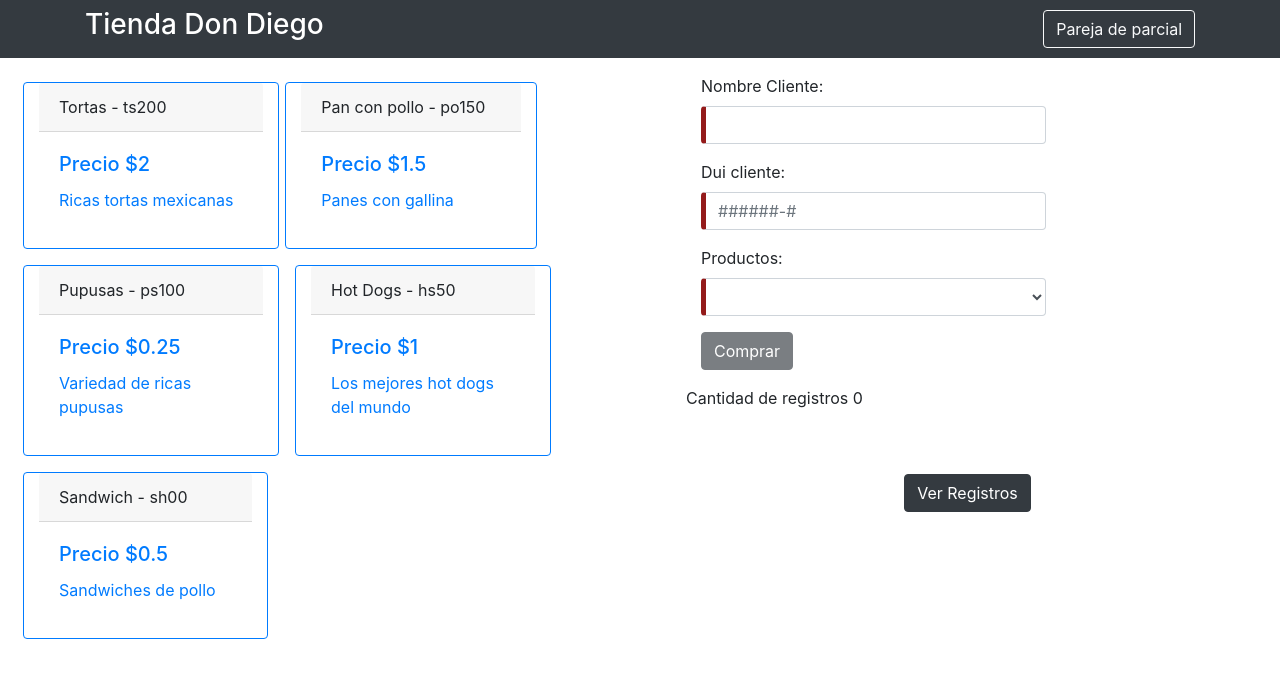
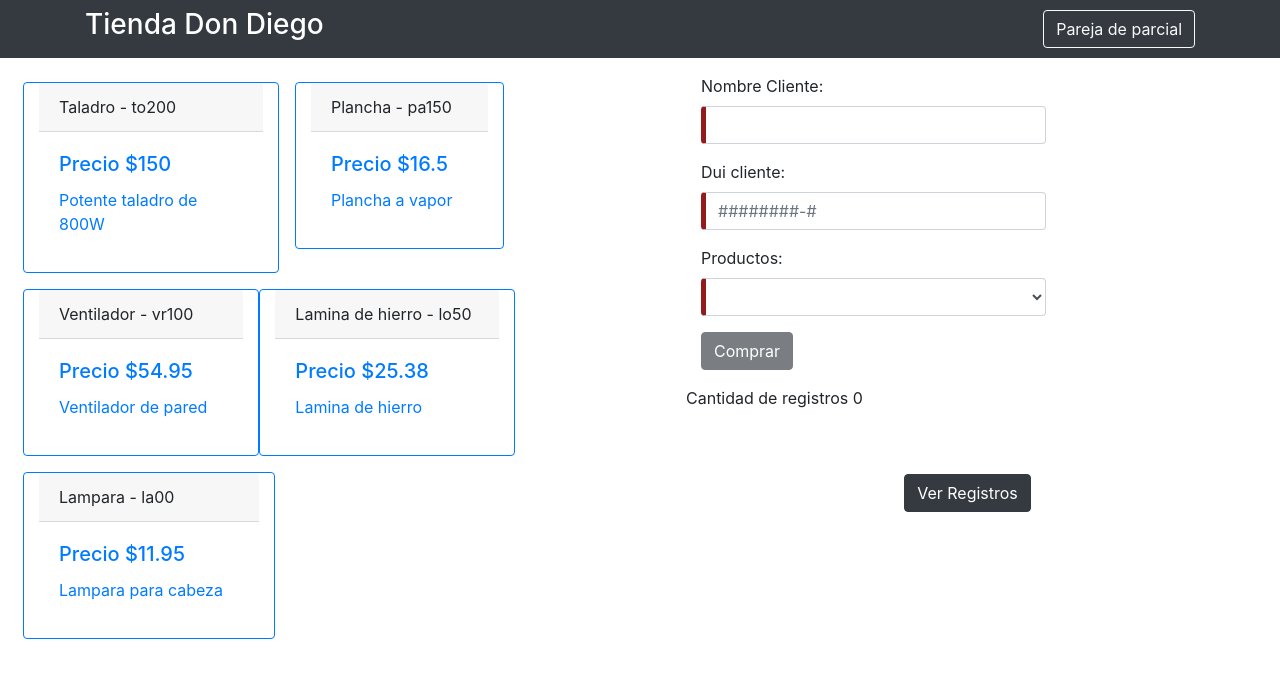
Before and after one commit to carloshdz99/parcial1-dps, an Angular app: page / in a window 1280 px wide. Shown: the top 678 px of the page. Built offline with nearby package versions, Linux system fonts and the light colour scheme.

Commit message:
validacion por dui

```diff
--- a/src/app/form-compras/form-compras.component.html
+++ b/src/app/form-compras/form-compras.component.html
@@ -75,7 +75,7 @@
                         <div class="form-group col-sm-8">
                             <label>Dui cliente:</label>
                             <input type="text" required name="duiCliente" [(ngModel)]="duiCliente" #duivalidar="ngModel"
-                                name="dui" class="form-control" pattern="[0-9]{6}\-[0-9]{1}" placeholder="######-#">
+                                name="dui" class="form-control" pattern="[0-9]{8}\-[0-9]{1}" placeholder="########-#">
                             <div *ngIf="duivalidar.invalid && (duivalidar.dirty || duivalidar.touched)">
                                 <p class="text-danger">Formato invalido</p>
                             </div>
@@ -86,7 +86,7 @@
                         <div class="form-group col-sm-8">
                             <label>Productos:</label>
                             <select required class="form-control" name="productoescogido" [(ngModel)]="productoEscogido"
-                                #productovalidar>
+                                #productovalidar="ngModel">
                                 <option *ngFor="let art of articulosTienda" [value]="art.nombre">{{art.nombre}}</option>
                             </select>
                             <div *ngIf="productovalidar.invalid && (productovalidar.dirty || productovalidar.touched)">
@@ -121,6 +121,7 @@
 
 
 <!-- tabla de registros -->
+<div [hidden]="estudiantebool==true">
     <div class="container py-3" [hidden]="verTabla==false">
         <p>Cantidad de registros {{cantidadRegistros}}</p>
         <table class="table">
@@ -144,3 +145,4 @@
             </tbody>
         </table>
     </div>
+</div>
--- a/src/app/form-compras/form-compras.component.ts
+++ b/src/app/form-compras/form-compras.component.ts
@@ -30,11 +30,11 @@ export class FormComprasComponent implements OnInit {
 
   //variable con los productos a vender
   articulosTienda = [
-    { "nombre": "Tortas", "precio": 2.00, "codigoProducto": "ts200", "descripcion": "Ricas tortas mexicanas" },
-    { "nombre": "Pan con pollo", "precio": 1.50, "codigoProducto": "po150", "descripcion": "Panes con gallina" },
-    { "nombre": "Pupusas", "precio": 0.25, "codigoProducto": "ps100", "descripcion": "Variedad de ricas pupusas" },
-    { "nombre": "Hot Dogs", "precio": 1.00, "codigoProducto": "hs50", "descripcion": "Los mejores hot dogs del mundo" },
-    { "nombre": "Sandwich", "precio": 0.5, "codigoProducto": "sh00", "descripcion": "Sandwiches de pollo" }
+    { "nombre": "Taladro", "precio": 150, "codigoProducto": "to200", "descripcion": "Potente taladro de 800W" },
+    { "nombre": "Plancha", "precio": 16.50, "codigoProducto": "pa150", "descripcion": "Plancha a vapor" },
+    { "nombre": "Ventilador", "precio": 54.95, "codigoProducto": "vr100", "descripcion": "Ventilador de pared" },
+    { "nombre": "Lamina de hierro", "precio": 25.38, "codigoProducto": "lo50", "descripcion": "Lamina de hierro" },
+    { "nombre": "Lampara", "precio": 11.95, "codigoProducto": "la00", "descripcion": "Lampara para cabeza" }
   ];
 
   constructor() { }
@@ -46,36 +46,37 @@ export class FormComprasComponent implements OnInit {
     //console.log(form.value.nombre);
     //console.log(this.comprasRegistros);
     //validando el producto escogido para aplicar el total a pagar
-    if (form.value.productoescogido == "Tortas") {
-      this.totalPago = 2.00;
-    } else if (form.value.productoescogido == "Pan con pollo") {
-      this.totalPago = 1.50;
-    } else if (form.value.productoescogido == "Pupusas") {
-      this.totalPago = 0.25;
-    } else if (form.value.productoescogido == "Hot Dogs") {
-      this.totalPago = 1.00;
-    } else if (form.value.productoescogido == "Sandwich") {
-      this.totalPago = 0.5;
+    if (form.value.productoescogido == "Taladro") {
+      this.totalPago = 150;
+    } else if (form.value.productoescogido == "Plancha") {
+      this.totalPago = 16.50;
+    } else if (form.value.productoescogido == "Ventilador") {
+      this.totalPago = 54.95;
+    } else if (form.value.productoescogido == "Lamina de hierro") {
+      this.totalPago = 25.38;
+    } else if (form.value.productoescogido == "Lampara") {
+      this.totalPago = 11.95;
     }
 
+    console.log(form.value.duiCliente)
     //validando la cantidad de visitas del cliente
     //para detectar si aplica a descuento
     if (this.comprasRegistros.length > 0) {
       //evaluando si el cliente tiene mas de dos compras
       this.comprasRegistros.forEach(function (datos) {
-        if (form.value.nombre == datos.nombre) {
+        if (form.value.dui == datos.dui) {
           form.value.contador = form.value.contador + 1;
-          console.log(form.value.contador)
+          console.log(form.value.duiCliente)
         }
       })
     }
     //aplicando descuento
     if (form.value.contador > 2 && form.value.contador <= 4) {
       this.descuentoCliente = 0.05;
-      this.descuentoCliente = this.descuentoCliente * this.totalPago;
+      this.descuentoCliente = Math.round((this.descuentoCliente * this.totalPago)*100)/100;
     } else if (form.value.contador > 4) {
       this.descuentoCliente = 0.1;
-      this.descuentoCliente = this.descuentoCliente * this.totalPago;
+      this.descuentoCliente = Math.round((this.descuentoCliente * this.totalPago)*100)/100;
     }
     //creando arreglo
     this.compra = {
@@ -93,6 +94,7 @@ export class FormComprasComponent implements OnInit {
 
     //mostrando cantidad de registros
     this.cantidadRegistros = this.comprasRegistros.length;
+
   }
 
   //ver tabla de registros
```
Lines whose indentation alone changed are shown as unchanged.
